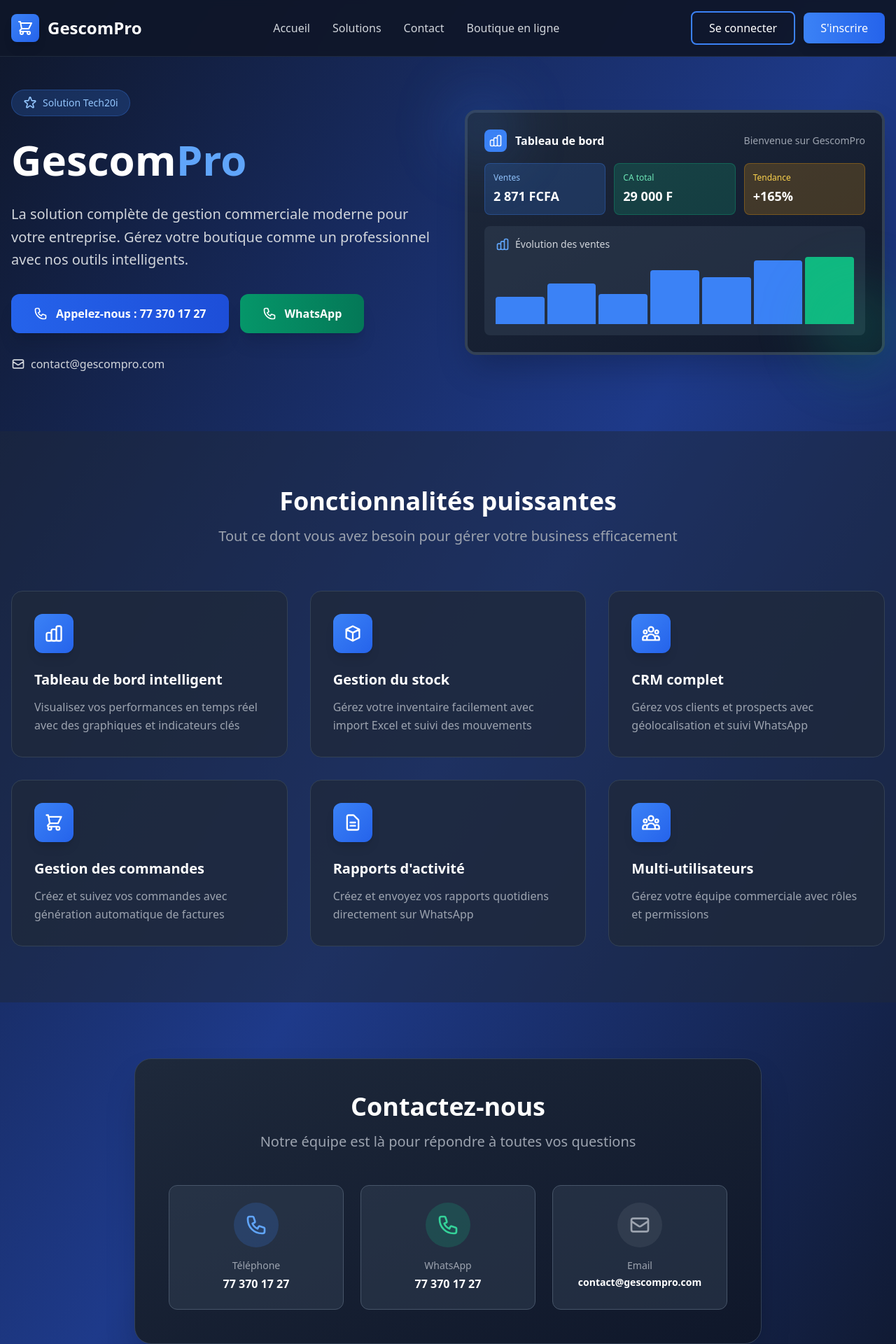
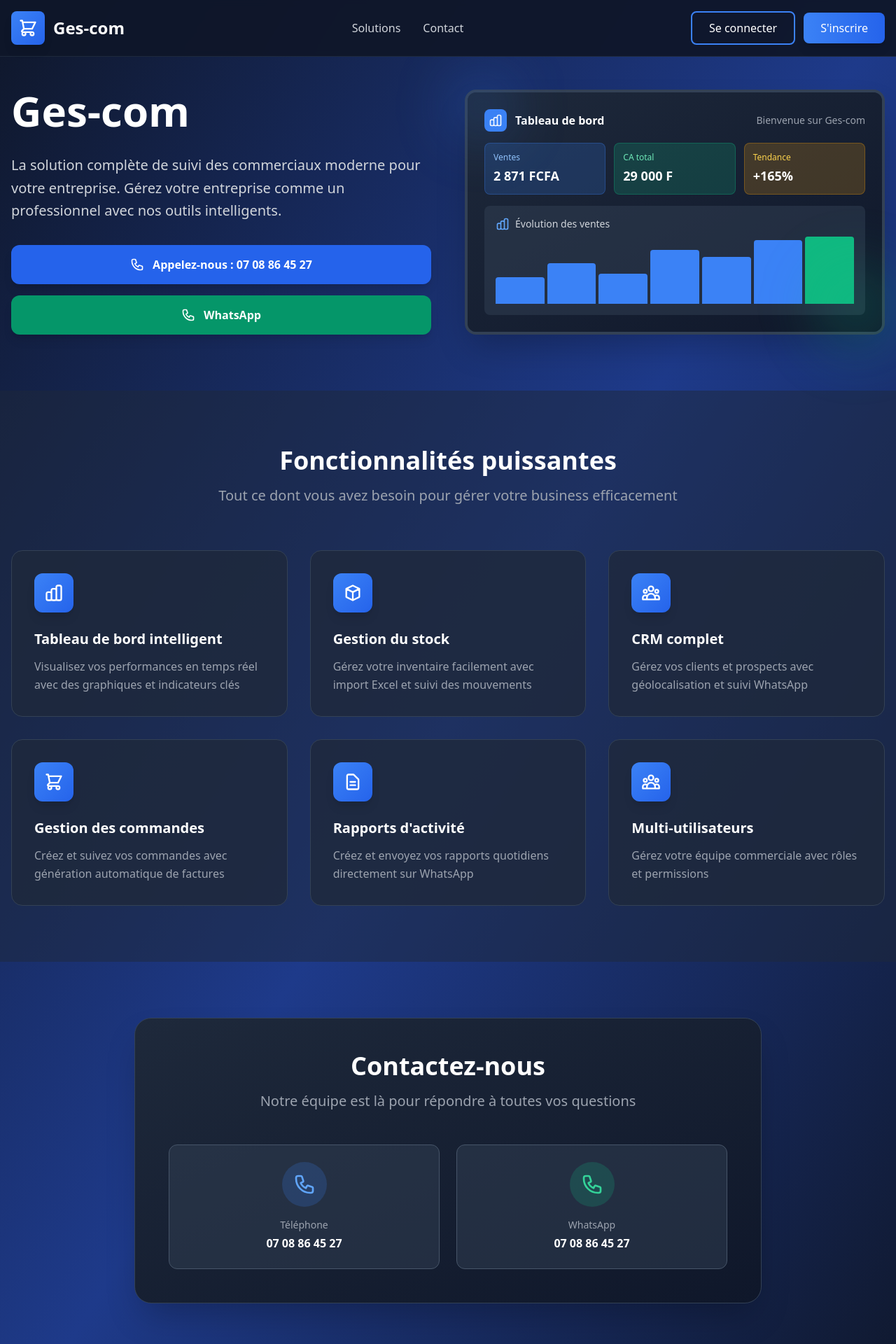
Before and after one commit to kkonanjeanluc2-debug/Gs_com, a Vue app: page / in a window 1280 px wide. Shown: the top 1920 px of the page at 70% size. Built offline with nearby package versions, Linux system fonts and the light colour scheme.

Commit message:
Updated LandingPage.vue

```diff
--- a/src/components/LandingPage.vue
+++ b/src/components/LandingPage.vue
@@ -47,11 +47,11 @@ const scrollToContact = () => {
 };
 
 const openWhatsApp = () => {
-  window.open('https://wa.me/22577370177', '_blank');
+  window.open('https://wa.me/22507088645227', '_blank');
 };
 
 const callPhone = () => {
-  window.location.href = 'tel:+22577370177';
+  window.location.href = 'tel:+22507088645227';
 };
 </script>
 
@@ -63,18 +63,16 @@ const callPhone = () => {
         <div class="flex items-center justify-between h-20">
           <!-- Logo -->
           <div class="flex items-center gap-3">
-            <div class="w-10 h-10 rounded-lg bg-gradient-to-br from-blue-500 to-blue-600 flex items-center justify-center shadow-lg">
-              <Icon name="shopping-cart" class="w-6 h-6 text-white" />
+            <div class="w-12 h-12 rounded-lg bg-gradient-to-br from-blue-500 to-blue-600 flex items-center justify-center shadow-lg">
+              <Icon name="shopping-cart" class="w-7 h-7 text-white" />
             </div>
-            <span class="text-2xl font-bold text-white">GescomPro</span>
+            <span class="text-2xl font-bold text-white">Ges-com</span>
           </div>
 
           <!-- Navigation Desktop -->
           <nav class="hidden md:flex items-center gap-8">
-            <a href="#accueil" class="text-gray-300 hover:text-white transition-colors font-medium">Accueil</a>
             <a href="#solutions" class="text-gray-300 hover:text-white transition-colors font-medium">Solutions</a>
             <a href="#contact-section" @click.prevent="scrollToContact" class="text-gray-300 hover:text-white transition-colors font-medium">Contact</a>
-            <a href="#boutique" class="text-gray-300 hover:text-white transition-colors font-medium">Boutique en ligne</a>
           </nav>
 
           <!-- Auth Buttons -->
@@ -102,45 +100,32 @@ const callPhone = () => {
         <div class="grid grid-cols-1 lg:grid-cols-2 gap-12 items-center">
           <!-- Left Content -->
           <div class="text-white space-y-8">
-            <div class="inline-flex items-center gap-2 px-4 py-2 rounded-full bg-blue-500/20 border border-blue-500/30 text-blue-300 text-sm font-medium">
-              <Icon name="star" class="w-4 h-4" />
-              <span>Solution Tech20i</span>
-            </div>
-
             <h1 class="text-5xl md:text-6xl font-bold leading-tight">
-              Gescom<span class="text-blue-400">Pro</span>
+              Ges-com
             </h1>
 
             <p class="text-xl text-gray-300 leading-relaxed">
-              La solution complète de gestion commerciale moderne pour votre entreprise. Gérez votre boutique comme un professionnel avec nos outils intelligents.
+              La solution complète de suivi des commerciaux moderne pour votre entreprise. Gérez votre entreprise comme un professionnel avec nos outils intelligents.
             </p>
 
             <!-- Contact Buttons -->
-            <div class="flex flex-col sm:flex-row gap-4">
+            <div class="flex flex-col gap-4">
               <button
                 @click="callPhone"
-                class="inline-flex items-center justify-center gap-3 px-8 py-4 rounded-xl font-semibold text-white bg-gradient-to-r from-blue-600 to-blue-700 hover:from-blue-700 hover:to-blue-800 transition-all duration-200 shadow-xl hover:shadow-2xl"
+                class="inline-flex items-center justify-center gap-3 px-8 py-4 rounded-xl font-semibold text-white bg-blue-600 hover:bg-blue-700 transition-all duration-200 shadow-lg hover:shadow-xl"
               >
                 <Icon name="phone" class="w-5 h-5" />
-                <span>Appelez-nous : 77 370 17 27</span>
+                <span>Appelez-nous : 07 08 86 45 27</span>
               </button>
 
               <button
                 @click="openWhatsApp"
-                class="inline-flex items-center justify-center gap-3 px-8 py-4 rounded-xl font-semibold text-white bg-gradient-to-r from-emerald-600 to-emerald-700 hover:from-emerald-700 hover:to-emerald-800 transition-all duration-200 shadow-xl hover:shadow-2xl"
+                class="inline-flex items-center justify-center gap-3 px-8 py-4 rounded-xl font-semibold text-white bg-emerald-600 hover:bg-emerald-700 transition-all duration-200 shadow-lg hover:shadow-xl"
               >
                 <Icon name="phone" class="w-5 h-5" />
                 <span>WhatsApp</span>
               </button>
             </div>
-
-            <button
-              @click="scrollToContact"
-              class="inline-flex items-center gap-2 text-gray-300 hover:text-white transition-colors"
-            >
-              <Icon name="mail" class="w-5 h-5" />
-              <span>contact@gescompro.com</span>
-            </button>
           </div>
 
           <!-- Right Image/Dashboard Preview -->
@@ -156,7 +141,7 @@ const callPhone = () => {
                       </div>
                       <span class="text-white font-semibold">Tableau de bord</span>
                     </div>
-                    <div class="text-sm text-gray-400">Bienvenue sur GescomPro</div>
+                    <div class="text-sm text-gray-400">Bienvenue sur Ges-com</div>
                   </div>
 
                   <div class="grid grid-cols-3 gap-3">
@@ -242,7 +227,7 @@ const callPhone = () => {
             </p>
           </div>
 
-          <div class="grid grid-cols-1 md:grid-cols-3 gap-6">
+          <div class="grid grid-cols-1 md:grid-cols-2 gap-6">
             <button
               @click="callPhone"
               class="flex flex-col items-center gap-4 p-6 rounded-xl bg-slate-700/50 border border-slate-600 hover:border-blue-500 transition-all duration-200 group"
@@ -252,7 +237,7 @@ const callPhone = () => {
               </div>
               <div class="text-center">
                 <div class="text-sm text-gray-400 mb-1">Téléphone</div>
-                <div class="text-white font-semibold">77 370 17 27</div>
+                <div class="text-white font-semibold">07 08 86 45 27</div>
               </div>
             </button>
 
@@ -265,19 +250,9 @@ const callPhone = () => {
               </div>
               <div class="text-center">
                 <div class="text-sm text-gray-400 mb-1">WhatsApp</div>
-                <div class="text-white font-semibold">77 370 17 27</div>
+                <div class="text-white font-semibold">07 08 86 45 27</div>
               </div>
             </button>
-
-            <div class="flex flex-col items-center gap-4 p-6 rounded-xl bg-slate-700/50 border border-slate-600">
-              <div class="w-16 h-16 rounded-full bg-gray-500/20 flex items-center justify-center">
-                <Icon name="mail" class="w-8 h-8 text-gray-400" />
-              </div>
-              <div class="text-center">
-                <div class="text-sm text-gray-400 mb-1">Email</div>
-                <div class="text-white font-semibold text-sm">contact@gescompro.com</div>
-              </div>
-            </div>
           </div>
         </div>
       </div>
@@ -291,11 +266,11 @@ const callPhone = () => {
             <div class="w-10 h-10 rounded-lg bg-gradient-to-br from-blue-500 to-blue-600 flex items-center justify-center shadow-lg">
               <Icon name="shopping-cart" class="w-6 h-6 text-white" />
             </div>
-            <span class="text-xl font-bold text-white">GescomPro</span>
+            <span class="text-xl font-bold text-white">Ges-com</span>
           </div>
 
           <div class="text-gray-400 text-sm">
-            © 2025 GescomPro - Solution Tech20i. Tous droits réservés.
+            © 2025 Ges-com. Tous droits réservés.
           </div>
 
           <div class="flex gap-4">
```
